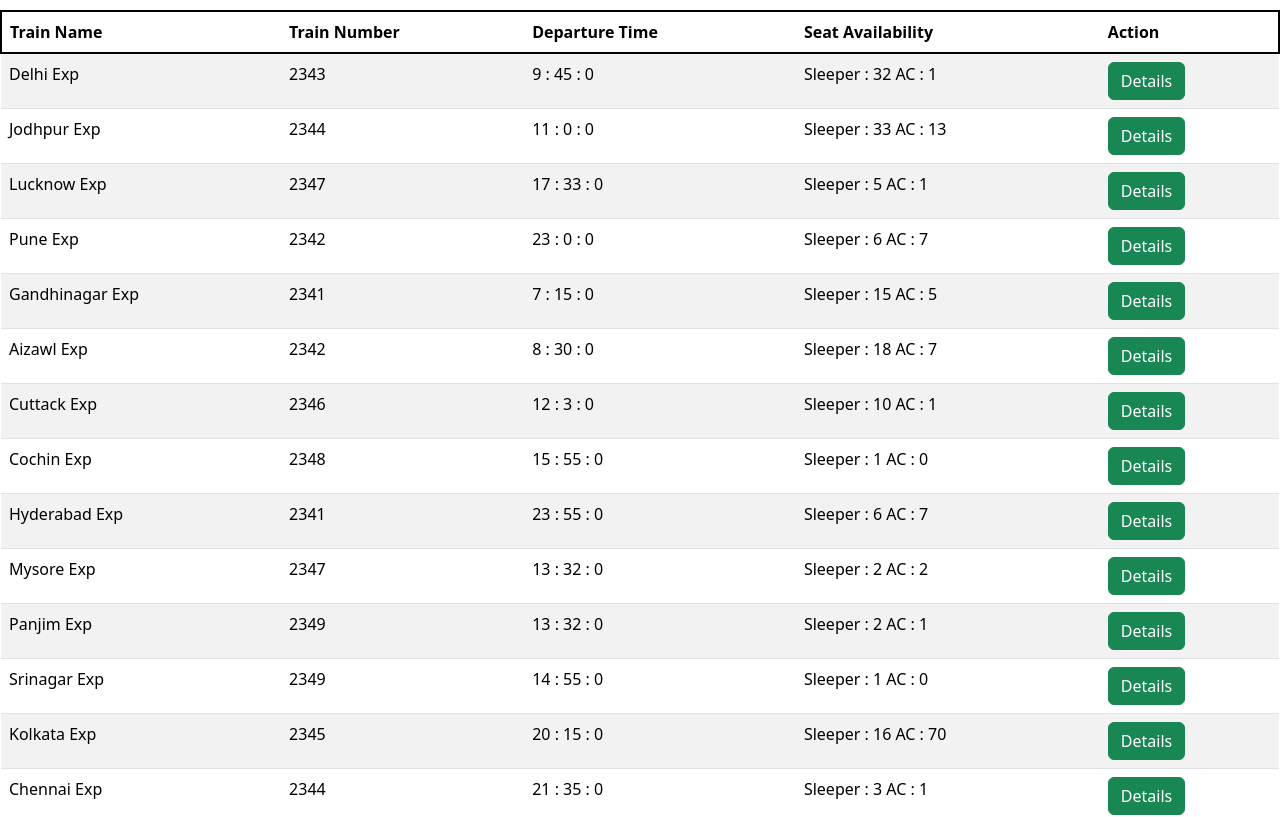
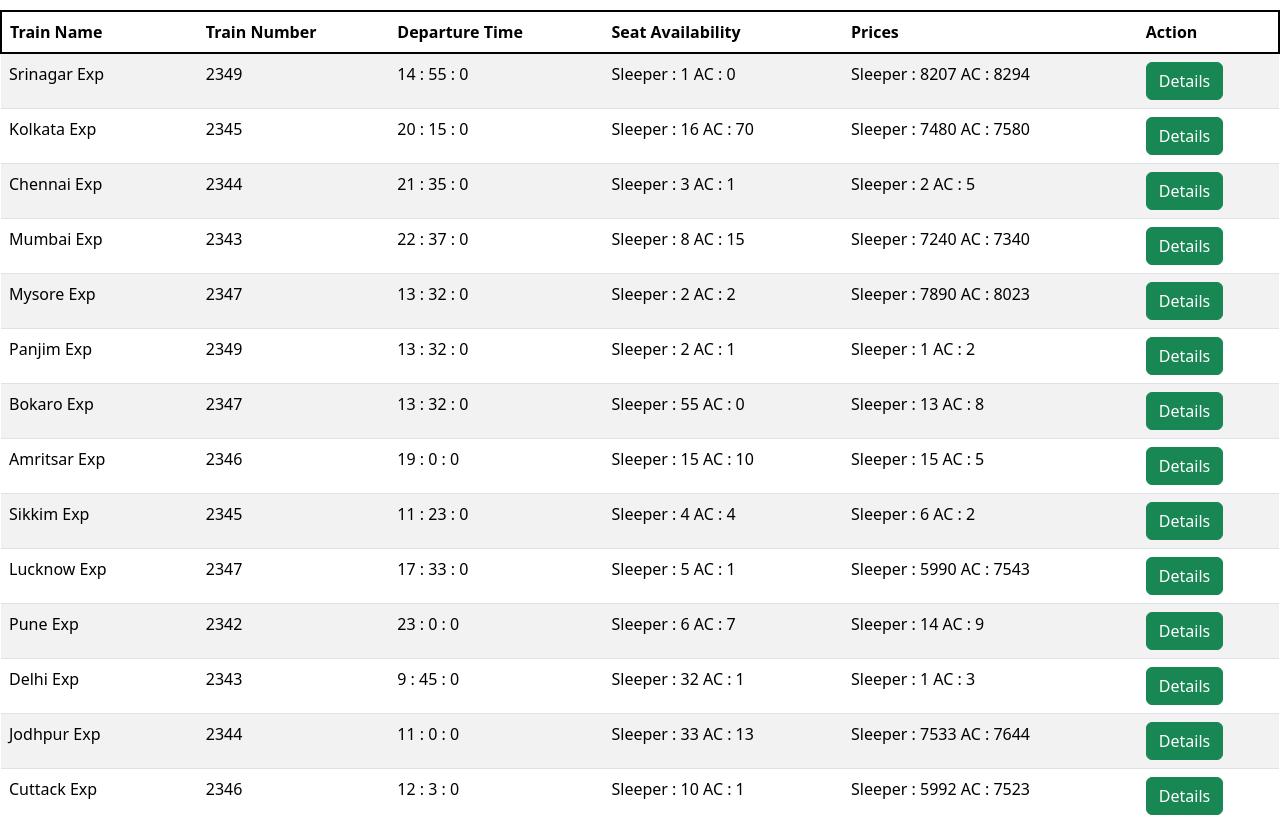
Before and after one commit to grraghav120/2100640109007, a React (Create React App) app: page / in a window 1280 px wide. Shown: the top 817 px of the page. Built offline with nearby package versions, Linux system fonts and the light colour scheme.

Commit message:
Q2 price

```diff
--- a/package.json
+++ b/package.json
@@ -2,7 +2,7 @@
   "name": "assignment",
   "version": "0.1.0",
   "private": true,
-  "proxy":"http://20.244.56.144:80",
+  "proxy": "http://20.244.56.144:80",
   "dependencies": {
     "@testing-library/jest-dom": "^5.17.0",
     "@testing-library/react": "^13.4.0",
@@ -13,6 +13,7 @@
     "http-proxy-middleware": "^2.0.6",
     "react": "^18.2.0",
     "react-dom": "^18.2.0",
+    "react-router-dom": "^6.14.2",
     "react-scripts": "5.0.1",
     "web-vitals": "^2.1.4"
   },
--- a/src/App.js
+++ b/src/App.js
@@ -1,6 +1,8 @@
 import logo from './logo.svg';
 // import './App.css';
 import Home from './Question 2/Home';
+// import { BrowserRouter as Router, Route, Link, Routes } from "react-router-dom";
+// import ViewDetails from './Question 2/ViewDeatils';
 
 function App() {
   return (
--- a/src/Question 2/Home.js
+++ b/src/Question 2/Home.js
@@ -3,6 +3,7 @@ import "./Home.css";
 import trainData from "./alltrains";
 import "./singleTrain.js";
 import "bootstrap/dist/css/bootstrap.min.css";
+
 function Home() {
   let [trains, dataFun] = useState({
     train: [],
@@ -39,8 +40,9 @@ function Home() {
     return res;
   }
 
-  function viewDetails(){
-
+  function viewDetails(event){
+    console.log(event);
+    event.preventDefault();
   }
 
   return (
@@ -53,6 +55,7 @@ function Home() {
               <th>Train Number</th>
               <th>Departure Time</th>
               <th>Seat Availability</th>
+              <th>Prices</th>
               <th>Action</th>
             </tr>
           </thead>
@@ -63,8 +66,9 @@ function Home() {
                 <td>{train.trainNumber}</td>
                 <td>{setTime(train.departureTime)}</td>
                 <td>{setSeat(train.seatsAvailable)}</td>
+                <td>{setSeat(train.price)}</td>
                 <td>
-                  <button type="button" class="btn btn-success" onClick={viewDetails}>
+                  <button type="button" className="btn btn-success" onClick={viewDetails}>
                     Details
                   </button>
                 </td>
--- a/src/Question 2/alltrains.js
+++ b/src/Question 2/alltrains.js
@@ -1,147 +1,309 @@
 const trainData=[
   {
-    "trainName": "Delhi Exp",
-    "trainNumber": "2343",
-    "departureTime": { "Hours": 9, "Minutes": 45, "Seconds": 0 },
-    "seatsAvailable": { "sleeper": 32, "AC": 1 },
-    "price": { "sleeper": 1, "AC": 3 },
-    "delayedBy": 3
+      "trainName": "Srinagar Exp",
+      "trainNumber": "2349",
+      "departureTime": {
+          "Hours": 14,
+          "Minutes": 55,
+          "Seconds": 0
+      },
+      "seatsAvailable": {
+          "sleeper": 1,
+          "AC": 0
+      },
+      "price": {
+          "sleeper": 8207,
+          "AC": 8294
+      },
+      "delayedBy": 10
   },
   {
-    "trainName": "Jodhpur Exp",
-    "trainNumber": "2344",
-    "departureTime": { "Hours": 11, "Minutes": 0, "Seconds": 0 },
-    "seatsAvailable": { "sleeper": 33, "AC": 13 },
-    "price": { "sleeper": 7473, "AC": 7584 },
-    "delayedBy": 4
+      "trainName": "Kolkata Exp",
+      "trainNumber": "2345",
+      "departureTime": {
+          "Hours": 20,
+          "Minutes": 15,
+          "Seconds": 0
+      },
+      "seatsAvailable": {
+          "sleeper": 16,
+          "AC": 70
+      },
+      "price": {
+          "sleeper": 7480,
+          "AC": 7580
+      },
+      "delayedBy": 14
   },
   {
-    "trainName": "Lucknow Exp",
-    "trainNumber": "2347",
-    "departureTime": { "Hours": 17, "Minutes": 33, "Seconds": 0 },
-    "seatsAvailable": { "sleeper": 5, "AC": 1 },
-    "price": { "sleeper": 5950, "AC": 7493 },
-    "delayedBy": 12
+      "trainName": "Chennai Exp",
+      "trainNumber": "2344",
+      "departureTime": {
+          "Hours": 21,
+          "Minutes": 35,
+          "Seconds": 0
+      },
+      "seatsAvailable": {
+          "sleeper": 3,
+          "AC": 1
+      },
+      "price": {
+          "sleeper": 2,
+          "AC": 5
+      },
+      "delayedBy": 15
   },
   {
-    "trainName": "Pune Exp",
-    "trainNumber": "2342",
-    "departureTime": { "Hours": 23, "Minutes": 0, "Seconds": 0 },
-    "seatsAvailable": { "sleeper": 6, "AC": 7 },
-    "price": { "sleeper": 14, "AC": 9 },
-    "delayedBy": 17
+      "trainName": "Mumbai Exp",
+      "trainNumber": "2343",
+      "departureTime": {
+          "Hours": 22,
+          "Minutes": 37,
+          "Seconds": 0
+      },
+      "seatsAvailable": {
+          "sleeper": 8,
+          "AC": 15
+      },
+      "price": {
+          "sleeper": 7240,
+          "AC": 7340
+      },
+      "delayedBy": 16
   },
   {
-    "trainName": "Gandhinagar Exp",
-    "trainNumber": "2341",
-    "departureTime": { "Hours": 7, "Minutes": 15, "Seconds": 0 },
-    "seatsAvailable": { "sleeper": 15, "AC": 5 },
-    "price": { "sleeper": 7, "AC": 15 },
-    "delayedBy": 1
+      "trainName": "Mysore Exp",
+      "trainNumber": "2347",
+      "departureTime": {
+          "Hours": 13,
+          "Minutes": 32,
+          "Seconds": 0
+      },
+      "seatsAvailable": {
+          "sleeper": 2,
+          "AC": 2
+      },
+      "price": {
+          "sleeper": 7890,
+          "AC": 8023
+      },
+      "delayedBy": 8
   },
   {
-    "trainName": "Aizawl Exp",
-    "trainNumber": "2342",
-    "departureTime": { "Hours": 8, "Minutes": 30, "Seconds": 0 },
-    "seatsAvailable": { "sleeper": 18, "AC": 7 },
-    "price": { "sleeper": 7932, "AC": 8563 },
-    "delayedBy": 2
+      "trainName": "Panjim Exp",
+      "trainNumber": "2349",
+      "departureTime": {
+          "Hours": 13,
+          "Minutes": 32,
+          "Seconds": 0
+      },
+      "seatsAvailable": {
+          "sleeper": 2,
+          "AC": 1
+      },
+      "price": {
+          "sleeper": 1,
+          "AC": 2
+      },
+      "delayedBy": 9
   },
   {
-    "trainName": "Cuttack Exp",
-    "trainNumber": "2346",
-    "departureTime": { "Hours": 12, "Minutes": 3, "Seconds": 0 },
-    "seatsAvailable": { "sleeper": 10, "AC": 1 },
-    "price": { "sleeper": 5928, "AC": 7443 },
-    "delayedBy": 6
+      "trainName": "Bokaro Exp",
+      "trainNumber": "2347",
+      "departureTime": {
+          "Hours": 13,
+          "Minutes": 32,
+          "Seconds": 0
+      },
+      "seatsAvailable": {
+          "sleeper": 55,
+          "AC": 0
+      },
+      "price": {
+          "sleeper": 13,
+          "AC": 8
+      },
+      "delayedBy": 7
   },
   {
-    "trainName": "Cochin Exp",
-    "trainNumber": "2348",
-    "departureTime": { "Hours": 15, "Minutes": 55, "Seconds": 0 },
-    "seatsAvailable": { "sleeper": 1, "AC": 0 },
-    "price": { "sleeper": 2, "AC": 4 },
-    "delayedBy": 11
+      "trainName": "Amritsar Exp",
+      "trainNumber": "2346",
+      "departureTime": {
+          "Hours": 19,
+          "Minutes": 0,
+          "Seconds": 0
+      },
+      "seatsAvailable": {
+          "sleeper": 15,
+          "AC": 10
+      },
+      "price": {
+          "sleeper": 15,
+          "AC": 5
+      },
+      "delayedBy": 13
   },
   {
-    "trainName": "Hyderabad Exp",
-    "trainNumber": "2341",
-    "departureTime": { "Hours": 23, "Minutes": 55, "Seconds": 0 },
-    "seatsAvailable": { "sleeper": 6, "AC": 7 },
-    "price": { "sleeper": 554, "AC": 1854 },
-    "delayedBy": 5
+      "trainName": "Sikkim Exp",
+      "trainNumber": "2345",
+      "departureTime": {
+          "Hours": 11,
+          "Minutes": 23,
+          "Seconds": 0
+      },
+      "seatsAvailable": {
+          "sleeper": 4,
+          "AC": 4
+      },
+      "price": {
+          "sleeper": 6,
+          "AC": 2
+      },
+      "delayedBy": 5
   },
   {
-    "trainName": "Mysore Exp",
-    "trainNumber": "2347",
-    "departureTime": { "Hours": 13, "Minutes": 32, "Seconds": 0 },
-    "seatsAvailable": { "sleeper": 2, "AC": 2 },
-    "price": { "sleeper": 7820, "AC": 7953 },
-    "delayedBy": 8
+      "trainName": "Lucknow Exp",
+      "trainNumber": "2347",
+      "departureTime": {
+          "Hours": 17,
+          "Minutes": 33,
+          "Seconds": 0
+      },
+      "seatsAvailable": {
+          "sleeper": 5,
+          "AC": 1
+      },
+      "price": {
+          "sleeper": 5990,
+          "AC": 7543
+      },
+      "delayedBy": 12
   },
   {
-    "trainName": "Panjim Exp",
-    "trainNumber": "2349",
-    "departureTime": { "Hours": 13, "Minutes": 32, "Seconds": 0 },
-    "seatsAvailable": { "sleeper": 2, "AC": 1 },
-    "price": { "sleeper": 1, "AC": 2 },
-    "delayedBy": 9
+      "trainName": "Pune Exp",
+      "trainNumber": "2342",
+      "departureTime": {
+          "Hours": 23,
+          "Minutes": 0,
+          "Seconds": 0
+      },
+      "seatsAvailable": {
+          "sleeper": 6,
+          "AC": 7
+      },
+      "price": {
+          "sleeper": 14,
+          "AC": 9
+      },
+      "delayedBy": 17
   },
   {
-    "trainName": "Srinagar Exp",
-    "trainNumber": "2349",
-    "departureTime": { "Hours": 14, "Minutes": 55, "Seconds": 0 },
-    "seatsAvailable": { "sleeper": 1, "AC": 0 },
-    "price": { "sleeper": 8187, "AC": 8274 },
-    "delayedBy": 10
+      "trainName": "Delhi Exp",
+      "trainNumber": "2343",
+      "departureTime": {
+          "Hours": 9,
+          "Minutes": 45,
+          "Seconds": 0
+      },
+      "seatsAvailable": {
+          "sleeper": 32,
+          "AC": 1
+      },
+      "price": {
+          "sleeper": 1,
+          "AC": 3
+      },
+      "delayedBy": 3
   },
   {
-    "trainName": "Kolkata Exp",
-    "trainNumber": "2345",
-    "departureTime": { "Hours": 20, "Minutes": 15, "Seconds": 0 },
-    "seatsAvailable": { "sleeper": 16, "AC": 70 },
-    "price": { "sleeper": 7440, "AC": 7540 },
-    "delayedBy": 14
+      "trainName": "Jodhpur Exp",
+      "trainNumber": "2344",
+      "departureTime": {
+          "Hours": 11,
+          "Minutes": 0,
+          "Seconds": 0
+      },
+      "seatsAvailable": {
+          "sleeper": 33,
+          "AC": 13
+      },
+      "price": {
+          "sleeper": 7533,
+          "AC": 7644
+      },
+      "delayedBy": 4
   },
   {
-    "trainName": "Chennai Exp",
-    "trainNumber": "2344",
-    "departureTime": { "Hours": 21, "Minutes": 35, "Seconds": 0 },
-    "seatsAvailable": { "sleeper": 3, "AC": 1 },
-    "price": { "sleeper": 2, "AC": 5 },
-    "delayedBy": 15
+      "trainName": "Cuttack Exp",
+      "trainNumber": "2346",
+      "departureTime": {
+          "Hours": 12,
+          "Minutes": 3,
+          "Seconds": 0
+      },
+      "seatsAvailable": {
+          "sleeper": 10,
+          "AC": 1
+      },
+      "price": {
+          "sleeper": 5992,
+          "AC": 7523
+      },
+      "delayedBy": 6
   },
   {
-    "trainName": "Mumbai Exp",
-    "trainNumber": "2343",
-    "departureTime": { "Hours": 22, "Minutes": 37, "Seconds": 0 },
-    "seatsAvailable": { "sleeper": 8, "AC": 15 },
-    "price": { "sleeper": 7160, "AC": 7260 },
-    "delayedBy": 16
+      "trainName": "Cochin Exp",
+      "trainNumber": "2348",
+      "departureTime": {
+          "Hours": 15,
+          "Minutes": 55,
+          "Seconds": 0
+      },
+      "seatsAvailable": {
+          "sleeper": 1,
+          "AC": 0
+      },
+      "price": {
+          "sleeper": 2,
+          "AC": 4
+      },
+      "delayedBy": 11
   },
   {
-    "trainName": "Sikkim Exp",
-    "trainNumber": "2345",
-    "departureTime": { "Hours": 11, "Minutes": 23, "Seconds": 0 },
-    "seatsAvailable": { "sleeper": 4, "AC": 4 },
-    "price": { "sleeper": 6, "AC": 2 },
-    "delayedBy": 5
+      "trainName": "Hyderabad Exp",
+      "trainNumber": "2341",
+      "departureTime": {
+          "Hours": 23,
+          "Minutes": 55,
+          "Seconds": 0
+      },
+      "seatsAvailable": {
+          "sleeper": 6,
+          "AC": 7
+      },
+      "price": {
+          "sleeper": 554,
+          "AC": 1854
+      },
+      "delayedBy": 5
   },
   {
-    "trainName": "Bokaro Exp",
-    "trainNumber": "2347",
-    "departureTime": { "Hours": 13, "Minutes": 32, "Seconds": 0 },
-    "seatsAvailable": { "sleeper": 55, "AC": 0 },
-    "price": { "sleeper": 13, "AC": 8 },
-    "delayedBy": 7
-  },
-  {
-    "trainName": "Amritsar Exp",
-    "trainNumber": "2346",
-    "departureTime": { "Hours": 19, "Minutes": 0, "Seconds": 0 },
-    "seatsAvailable": { "sleeper": 15, "AC": 10 },
-    "price": { "sleeper": 15, "AC": 5 },
-    "delayedBy": 13
+      "trainName": "Aizawl Exp",
+      "trainNumber": "2342",
+      "departureTime": {
+          "Hours": 8,
+          "Minutes": 30,
+          "Seconds": 0
+      },
+      "seatsAvailable": {
+          "sleeper": 18,
+          "AC": 7
+      },
+      "price": {
+          "sleeper": 7952,
+          "AC": 8583
+      },
+      "delayedBy": 2
   }
 ]
 
```
Also changed, not shown: src/Question 2/ViewDeatils.js (added, +10 -0 lines), src/Question 2/setUp.js (+14 -14 lines), 1 other file (tests, documents, lock files or other folders).
